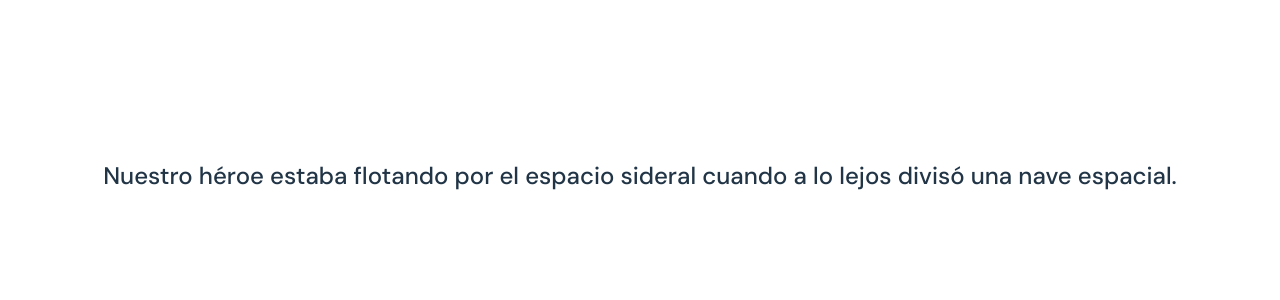
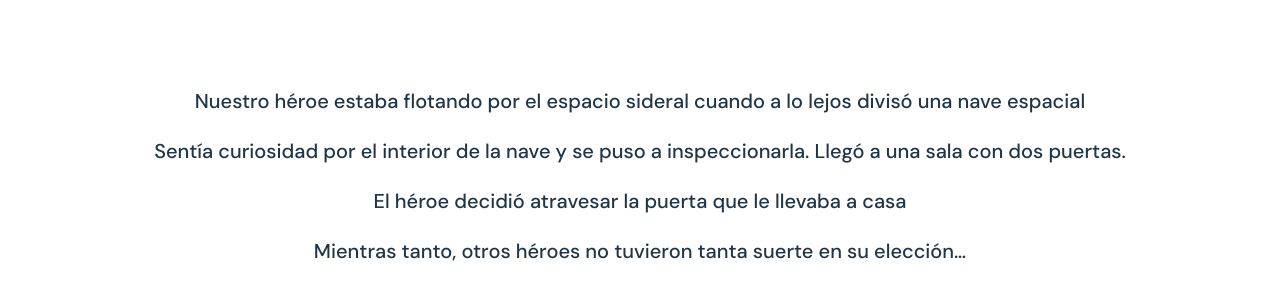
Before and after one commit to maricarmenmg/S6.reactonline, a React (Vite) app: page / in a window 1280 px wide. Shown: the part 224-524 px from the top of the page. Built offline with nearby package versions, Linux system fonts and the light colour scheme.

Commit message:
Nivel I - Ejercicio 2

```diff
--- a/src/App.css
+++ b/src/App.css
@@ -1,10 +1,10 @@
 
 @import url('https://fonts.googleapis.com/css2?family=DM+Sans:wght@400;500&display=swap');
-
 
 body{
   font-family: 'DM Sans', sans-serif;
   font-weight: 500;
+  font-size: 20px;
 
 }
 
--- a/src/App.jsx
+++ b/src/App.jsx
@@ -1,26 +1,17 @@
-import { useState } from 'react'
+import React from "react";
+import './App.css'
 import Scene from './components/scene/Scene'
-import './App.css'
+import stories from "./data/storiesdata";
 
- function App() {
-  const [count, setCount] = useState(0)
+function App() {
+  return (
+    <div>
+      {stories.map((story, index) => (
+        <Scene key={index} text={story.text} />
+      ))}
+    </div>
+  );
+}
 
 
-  return (
-    <>
-
-   <Scene />
-
-      {/*
-      <div className="card">
-        <button onClick={() => setCount((count) => count + 1)}>
-          count is {count}
-        </button>
-      </div> */}
-
-
-    </>
-  )
-}
-
 export default App
--- a/src/components/scene/Scene.jsx
+++ b/src/components/scene/Scene.jsx
@@ -1,11 +1,9 @@
 import React from "react";
 
-function Scene() {
 
-  return (
-    <h2>Nuestro héroe estaba flotando por el espacio sideral cuando a lo lejos divisó una nave espacial.</h2>
-  );
+function Scene(props) {
 
-}
+    return <p>{props.text}</p>;
+  }
 
 export default Scene;
--- /dev/null
+++ b/src/data/storiesdata.js
@@ -0,0 +1,12 @@
+
+
+
+
+const stories = [
+   {text:"Nuestro héroe estaba flotando por el espacio sideral cuando a lo lejos divisó una nave espacial",},
+   {text:"Sentía curiosidad por el interior de la nave y se puso a inspeccionarla. Llegó a una sala con dos puertas.", },
+   {text:"El héroe decidió atravesar la puerta que le llevaba a casa",},
+   {text:"Mientras tanto, otros héroes no tuvieron tanta suerte en su elección…",},
+];
+
+export default stories;
```
Also changed, not shown: src/data/storydata.json (deleted, +0 -9 lines), src/README.md (deleted), 1 other file (tests, documents, lock files or other folders).
